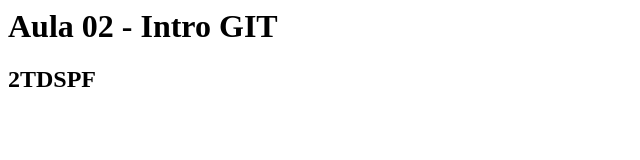
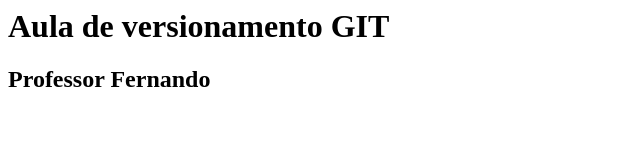
Before and after one commit to LuizFFarias/Aula02-IntroGIT, a plain HTML site: page index.html in a window 1280 px wide. Shown: the whole page, without its empty margins (0-640 px from the left). Drawn offline with Linux system fonts and the light colour scheme.

Commit message:
atualizando index.html

```diff
--- a/index.html
+++ b/index.html
@@ -3,8 +3,8 @@
   <title>Aula GIT</title>
  </head>
  <body>
-  <h1>Aula 02 - Intro GIT</h1>
-  <h2>2TDSPF</h2>
+  <h1>Aula de versionamento GIT</h1>
+  <h2>Professor Fernando</h2>
 </body>
 
 
```
